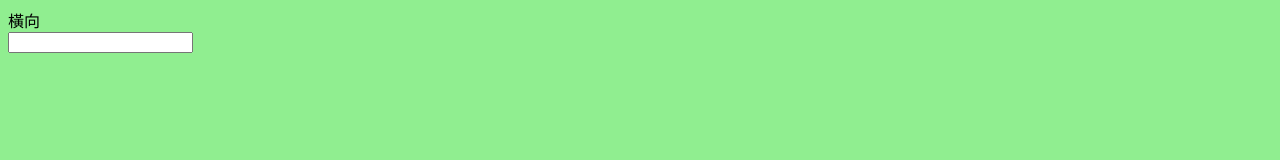
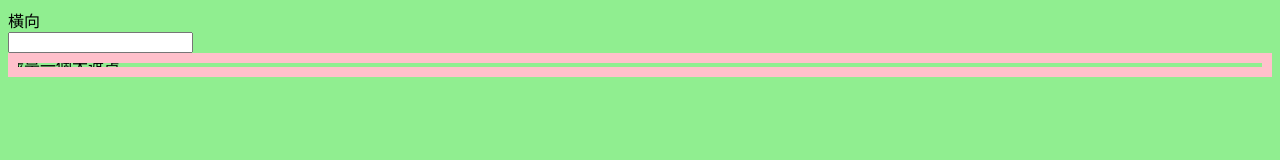
Before and after one commit to SuStephanie-sp/CSS3_mediaOrientation, a plain HTML site: page index.html in a window 1280 px wide. Drawn offline with Linux system fonts and the light colour scheme.

Commit message:
Update index.html

```diff
--- a/index.html
+++ b/index.html
@@ -3,6 +3,7 @@
   <meta charset="utf-8">
 
   <style>
+    .lay {outline:10px solid pink;outline-offset:-10px;}
     @media screen and (orientation: portrait) {
       body {
           background-color: lightblue;
@@ -10,6 +11,7 @@
       body:before {
         content:"直向";
       }
+      .lay {position:absolute;top:60px;width:100%;height:100%;background:rgba(0,0,0,.5);}
     }
     @media screen and (orientation: landscape) {
       body {
@@ -23,5 +25,6 @@
 </head>
 <body>
   <br /><input type="text" />
+  <div class="lay">我是一個大遮罩</div>
 </body>
 </html>
```
